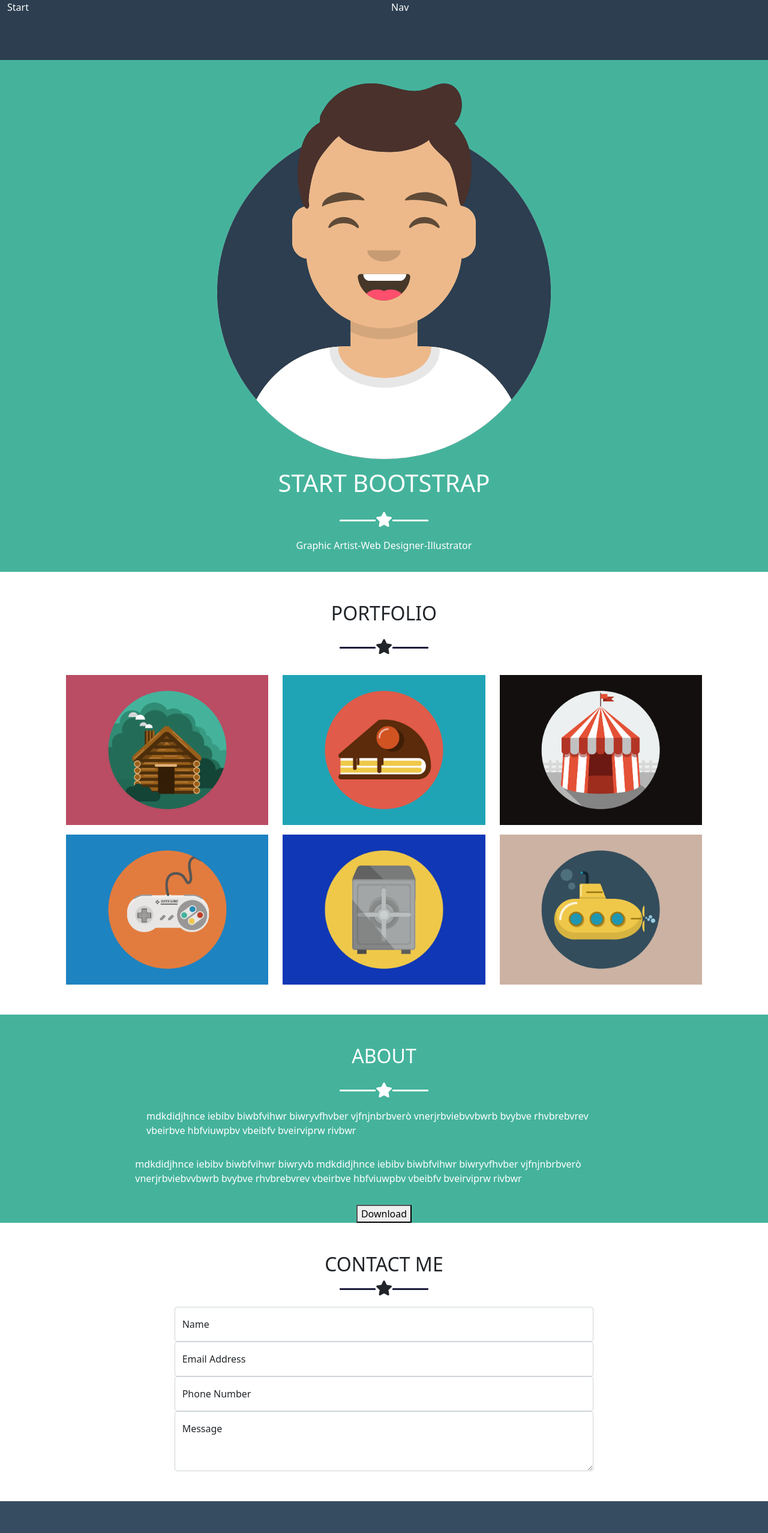
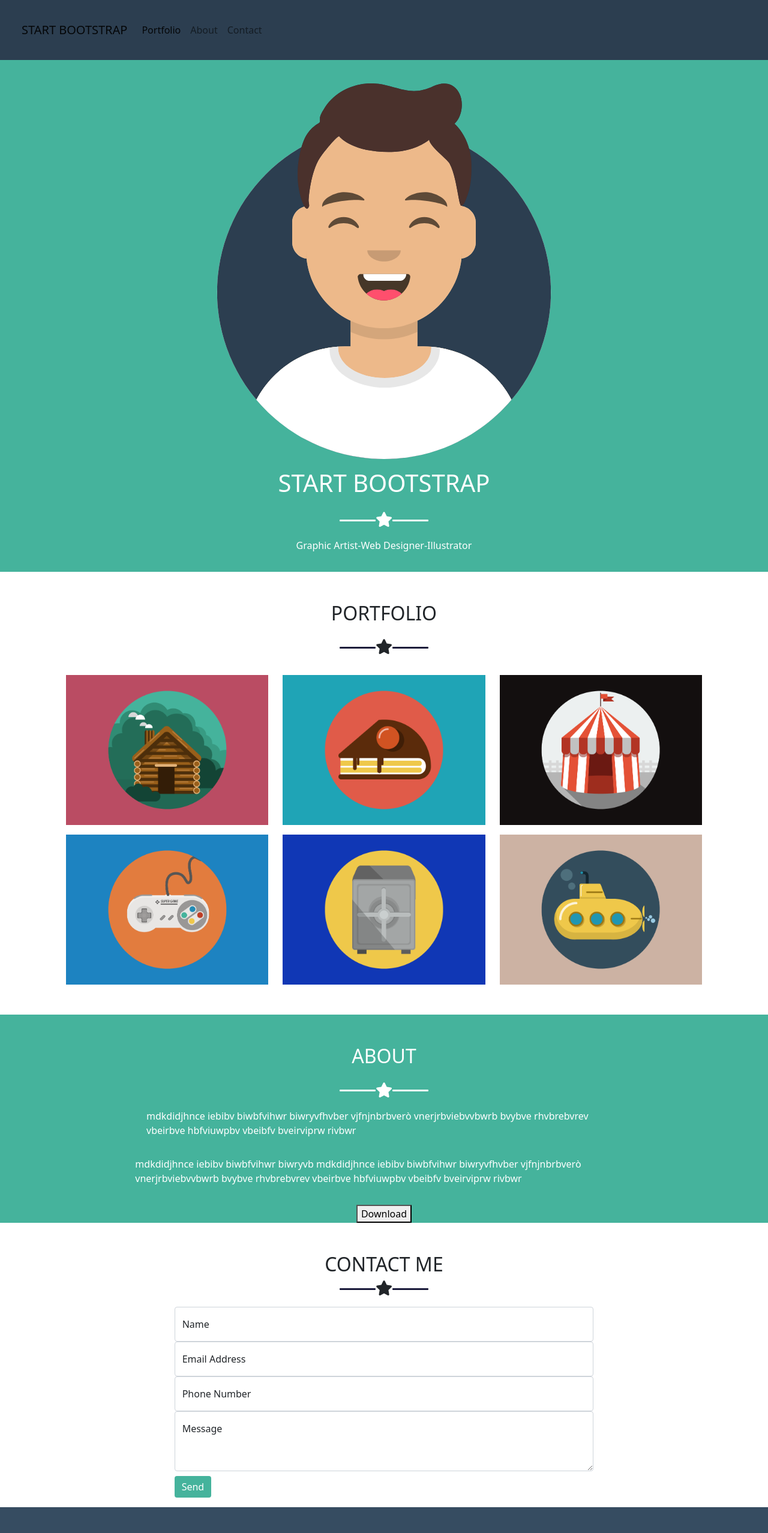
Before and after one commit to artemisia000/html-css-bootstrap-freelancer, a plain HTML site: page index.html in a window 1280 px wide. Shown: the top 2555 px of the page at 60% size. Drawn offline with nearby package versions, Linux system fonts and the light colour scheme.

Commit message:
correzione header

```diff
--- a/index.html
+++ b/index.html
@@ -15,8 +15,23 @@
 
     <div class="container-fluid start justify-content-between">
         <div class="row ">
-            <div class="col-6">Start</div>
-            <div class="col-6">Nav</div>
+            <nav class="navbar navbar-expand-lg navbar-light start">
+                <div class="container-fluid">
+                  <a class="navbar-brand" href="#">START BOOTSTRAP</a>
+                  <button class="navbar-toggler" type="button" data-bs-toggle="collapse" data-bs-target="#navbarNavAltMarkup" aria-controls="navbarNavAltMarkup" aria-expanded="false" aria-label="Toggle navigation">
+                    <span class="navbar-toggler-icon"></span>
+                  </button>
+                  <div class="collapse navbar-collapse" id="navbarNavAltMarkup">
+                    <div class="navbar-nav">
+                      <a class="nav-link active" aria-current="page" href="#">Portfolio</a>
+                      <a class="nav-link" href="#">About</a>
+                      <a class="nav-link" href="#">Contact</a>
+
+                    </div>
+                  </div>
+                </div>
+              </nav>
+
         </div>
     </div>
 
@@ -248,6 +263,11 @@
                         <textarea class="form-control" placeholder="Leave a comment here" id="floatingTextarea2" style="height: 100px"></textarea>
                         <label for="floatingTextarea2">Message</label>
                       </div>
+                      <div>
+                        <button type="button" class="btn btn-success bg-green mt-2">Send</button>
+                      </div>
+
+
 
                 </div>
             </div>
@@ -258,7 +278,7 @@
 
     <!--container 5-->
 
-    <div class="container-fluid bg-foot general mt-50">
+    <div class="container-fluid bg-foot general ">
 
         <div class="row ">
             <div class="col-1">
@@ -296,10 +316,10 @@
             <div class="col-10 text-center">
                <h5>ABOUT FREELANCER</h5>
                <span>Freelance is a free to use,open source Bootstrap theme created by   <span class="text-success"> Start Bootstrap</span>.</span>
+              </div>
+               <div class="col-1">
+              </div>
             </div>
-            <div class="col-1">
-            </div>
-        </div>
 
     <!--FOOTER-->
 
--- a/style.css
+++ b/style.css
@@ -25,6 +25,10 @@
     height: 3px;
     width: 60px;
     border-radius: 1px;
+}
+
+.btn{
+    border: currentColor;
 }
 
 
```
